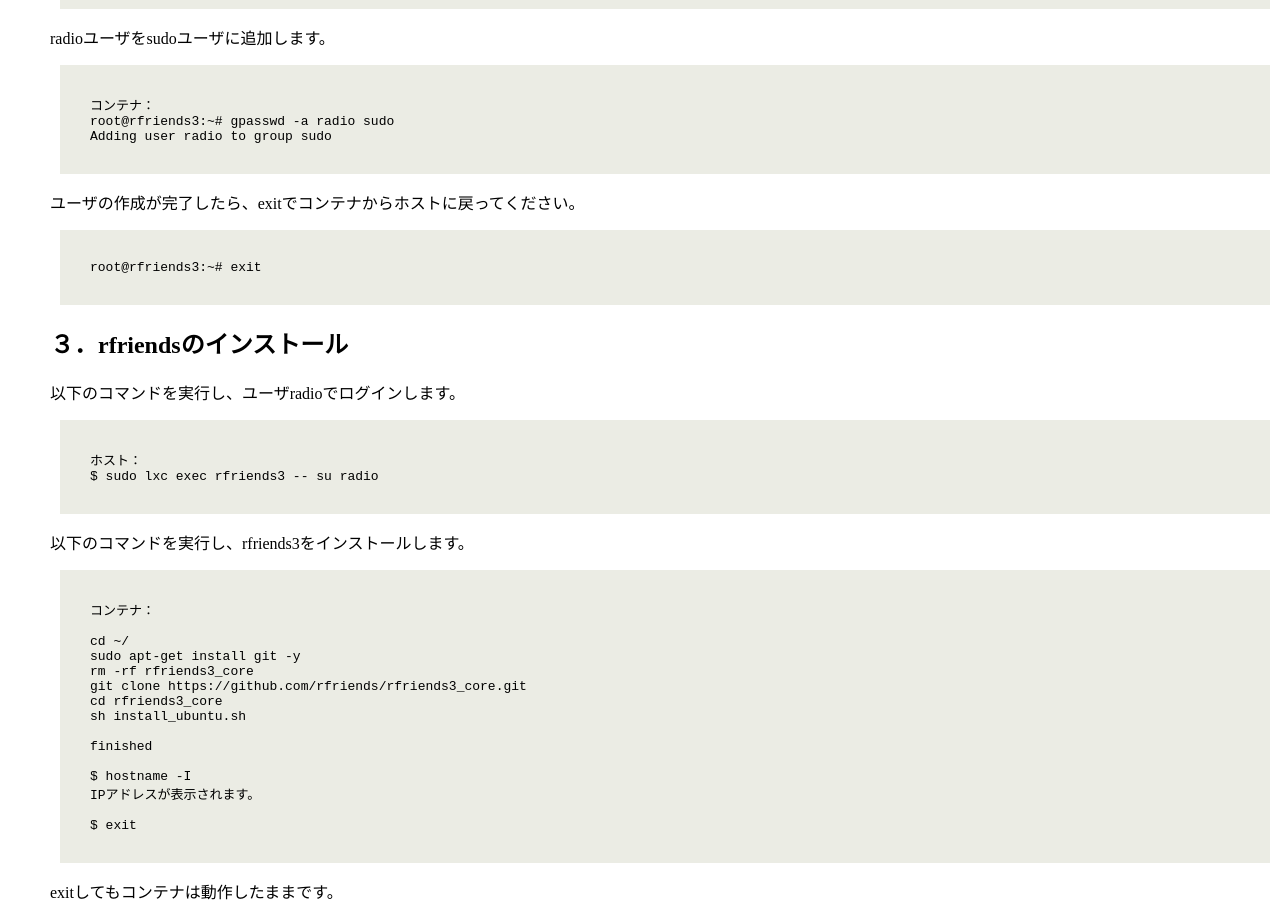
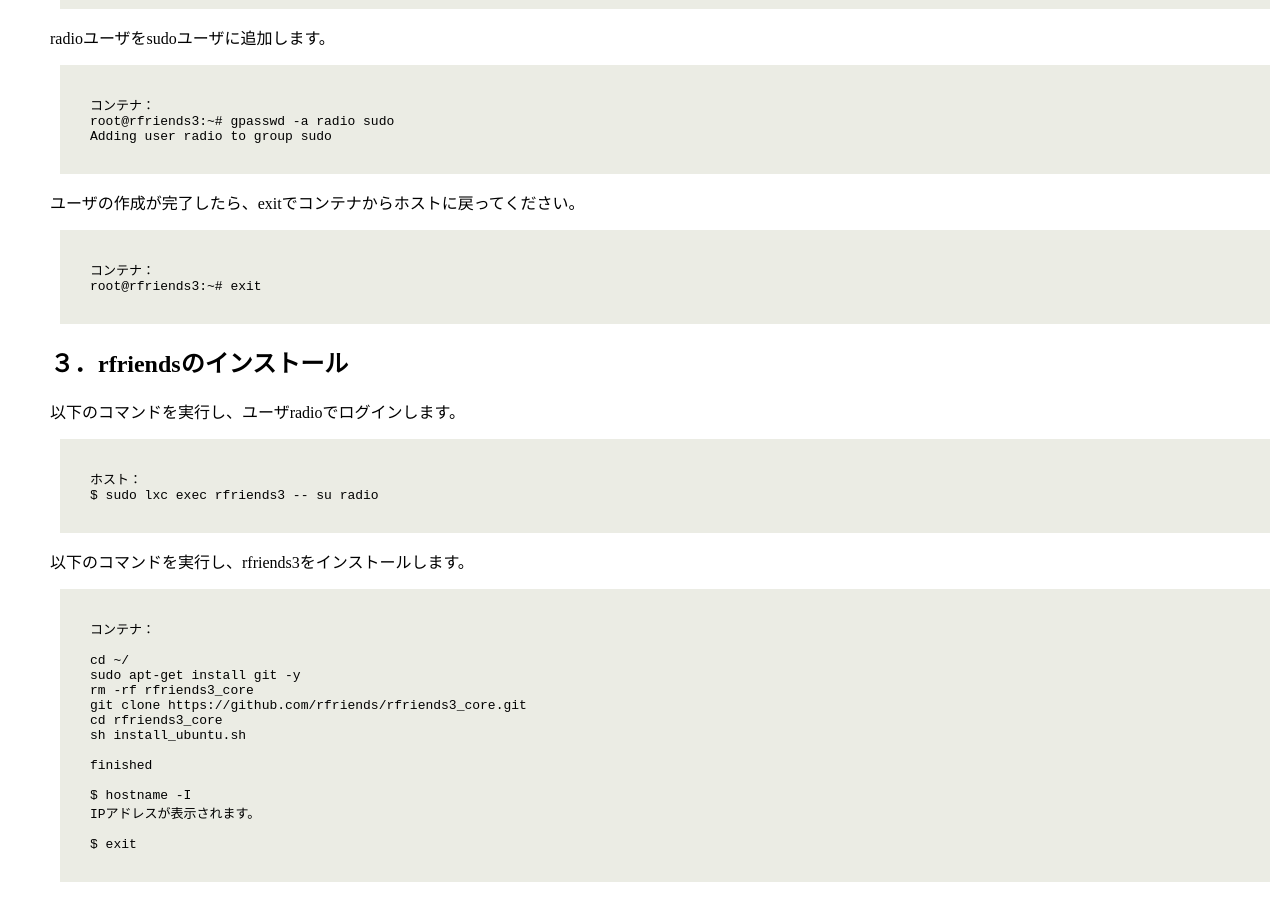
Before and after one commit to rfriends/rfriends, a Jekyll site: the page built from distro/lxd.md, in a window 1280 px wide and 900 px high, scrolled down 1535 px. Built offline with Jekyll 4.4.1, drawn with Linux system fonts in a browser that asks for light colours; our own code applies the rules of GitHub Pages for plain Markdown files; Markdown is read by kramdown in place of the engine named in the settings.

Commit message:
Update lxd.md

````diff
--- a/distro/lxd.md
+++ b/distro/lxd.md
@@ -76,6 +76,7 @@ Adding user radio to group sudo
 ```
 ユーザの作成が完了したら、exitでコンテナからホストに戻ってください。
 ```
+コンテナ：
 root@rfriends3:~# exit
 ```
 
````
